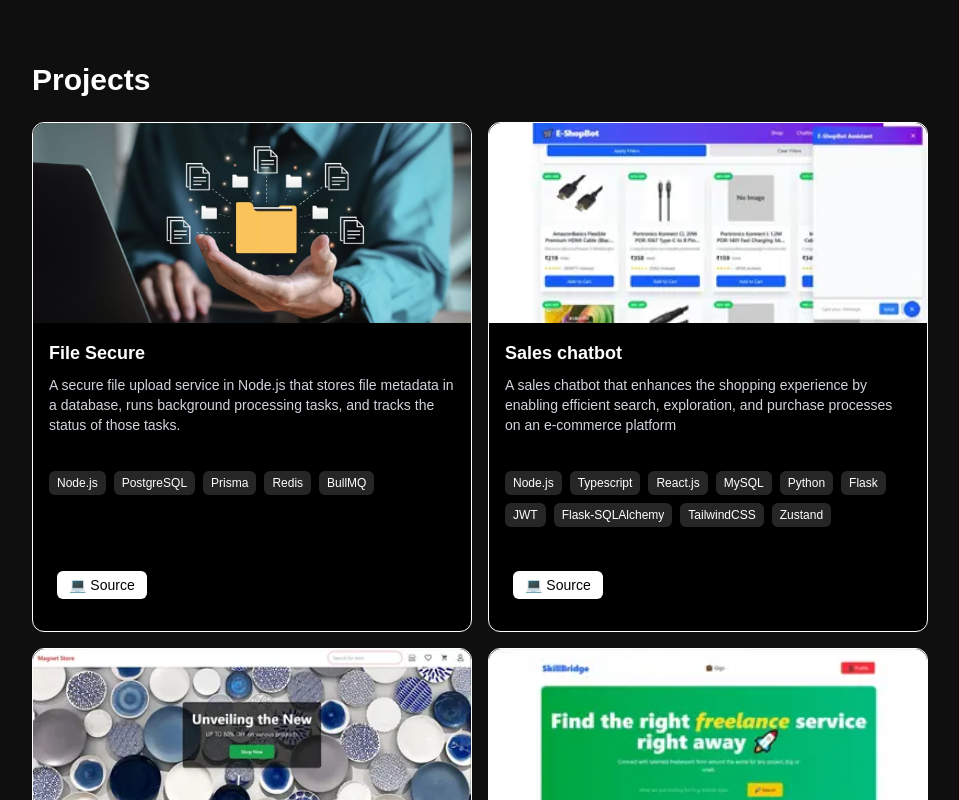
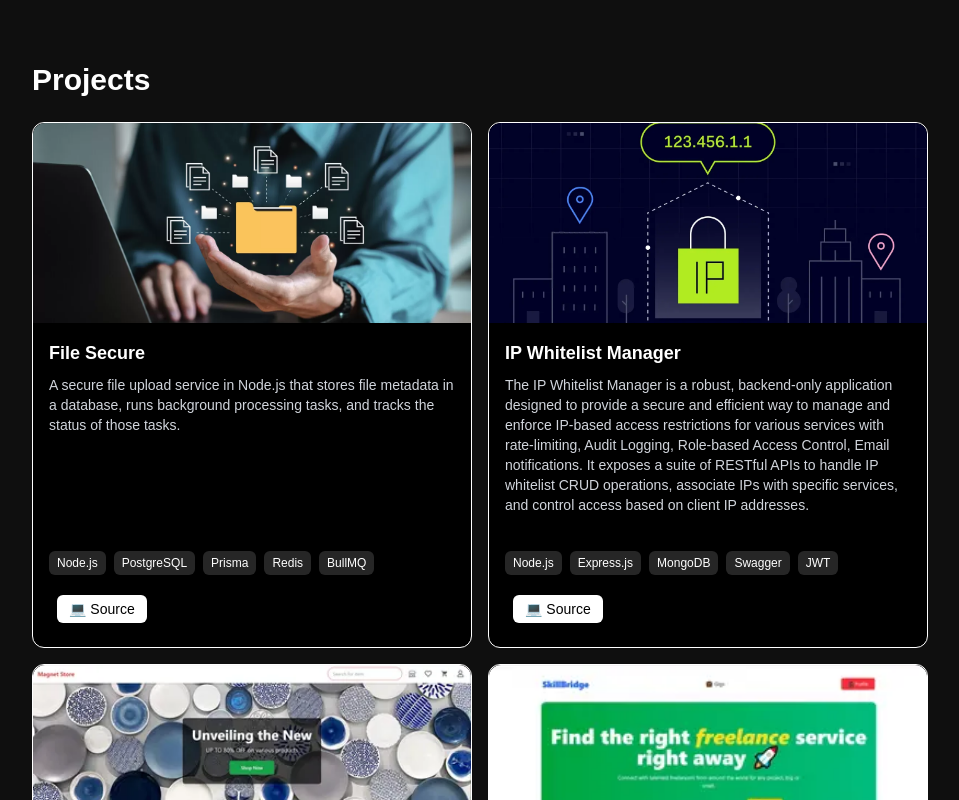
Before and after one commit to Vedant005/vedant.com, a Next.js app: page / in a window 1280 px wide. Shown: the part 1060-1860 px from the top of the page, without its empty margins (160-1119 px from the left). Built offline with nearby package versions, Linux system fonts and the light colour scheme.

Commit message:
refactor: update project details and add new IP Whitelist Manager project

```diff
--- a/src/app/components/Projects.tsx
+++ b/src/app/components/Projects.tsx
@@ -4,7 +4,6 @@ import Image from "next/image";
 
 type Project = {
   title: string;
-
   description: string;
   image: string;
   tech: string[];
@@ -22,29 +21,15 @@ const projects: Project[] = [
     source: "https://github.com/Vedant005/File_secure",
   },
   {
-    title: "Sales chatbot",
-
+    title: "IP Whitelist Manager",
     description:
-      "A sales chatbot that enhances the shopping experience by enabling efficient search, exploration, and purchase processes on an e-commerce platform",
-    image: "/sales_chatbot.webp",
-    tech: [
-      "Node.js",
-      "Typescript",
-      "React.js",
-      "MySQL",
-      "Python",
-      "Flask",
-      "JWT",
-      "Flask-SQLAlchemy",
-      "TailwindCSS",
-      "Zustand",
-    ],
-
-    source: "https://github.com/Vedant005/Sales_chatbot",
+      "The IP Whitelist Manager is a robust, backend-only application designed to provide a secure and efficient way to manage and enforce IP-based access restrictions for various services with rate-limiting, Audit Logging, Role-based Access Control, Email notifications. It exposes a suite of RESTful APIs to handle IP whitelist CRUD operations, associate IPs with specific services, and control access based on client IP addresses.",
+    image: "/ip.webp",
+    tech: ["Node.js", "Express.js", "MongoDB", "Swagger", "JWT "],
+    source: "https://github.com/Vedant005/IP-Whitelist-Manager",
   },
   {
     title: "Magnet Store",
-
     description:
       "An Ecommerce website with CRUD functionality and cart,wishlist management",
     image: "/magnet_store.webp",
@@ -63,7 +48,6 @@ const projects: Project[] = [
   },
   {
     title: "SkillBridge",
-
     description:
       "A full-stack freelancing platform connecting clients and freelancers with intelligent ML-powered features for personalized gig experiences, real-time communication, and seamless UI/UX.",
     image: "/skillbridge.webp",
@@ -84,31 +68,36 @@ const projects: Project[] = [
 
 function Projects() {
   return (
-    <section className=" py-10  text-white">
+    <section className="py-10 text-white">
       <h1 className="text-3xl font-bold mb-6 text-white">Projects</h1>
       <div className="max-w-4xl grid md:grid-cols-2 gap-4">
         {projects.map((project, idx) => (
           <div
             key={idx}
-            className="bg-black border dark:border-zinc-500 rounded-xl mb-2 h-full
-"
+            className="bg-black border dark:border-zinc-500 rounded-xl mb-2 h-full flex flex-col" // Added flex flex-col here
           >
             <Image
               width={400}
               height={168}
               src={project.image}
               alt={project.title}
-              className="w-full h-50 object-cover  rounded-t-xl"
+              className="w-full h-50 object-cover rounded-t-xl"
             />
-            <div className="p-4 flex flex-col">
-              <div className="h-25 mb-5">
+            <div className="p-4 flex flex-col flex-grow">
+              {" "}
+              {/* Added flex-grow here */}
+              <div className="mb-4">
+                {" "}
+                {/* Removed fixed height and adjusted margin */}
                 <h3 className="text-lg font-semibold">{project.title}</h3>
                 <p className="mt-2 text-gray-300 text-sm">
                   {project.description}
                 </p>
               </div>
-              <div className="h-15 mb-3">
-                <div className="mt-3 mb-3  flex flex-wrap gap-2">
+              <div className="mt-auto">
+                {" "}
+                {/* Added mt-auto to push tech stack down */}
+                <div className="mt-3 mb-3 flex flex-wrap gap-2">
                   {project.tech.map((tech, i) => (
                     <div
                       key={i}
@@ -119,7 +108,9 @@ function Projects() {
                   ))}
                 </div>
               </div>
-              <div className="p-2 mt-8 flex items-start gap-2">
+              <div className="p-2 flex items-start gap-2">
+                {" "}
+                {/* Added mt-auto to push links to the bottom */}
                 {project.website && (
                   <Link
                     href={project.website}
```
Also changed, not shown: public/ip.webp (added).
